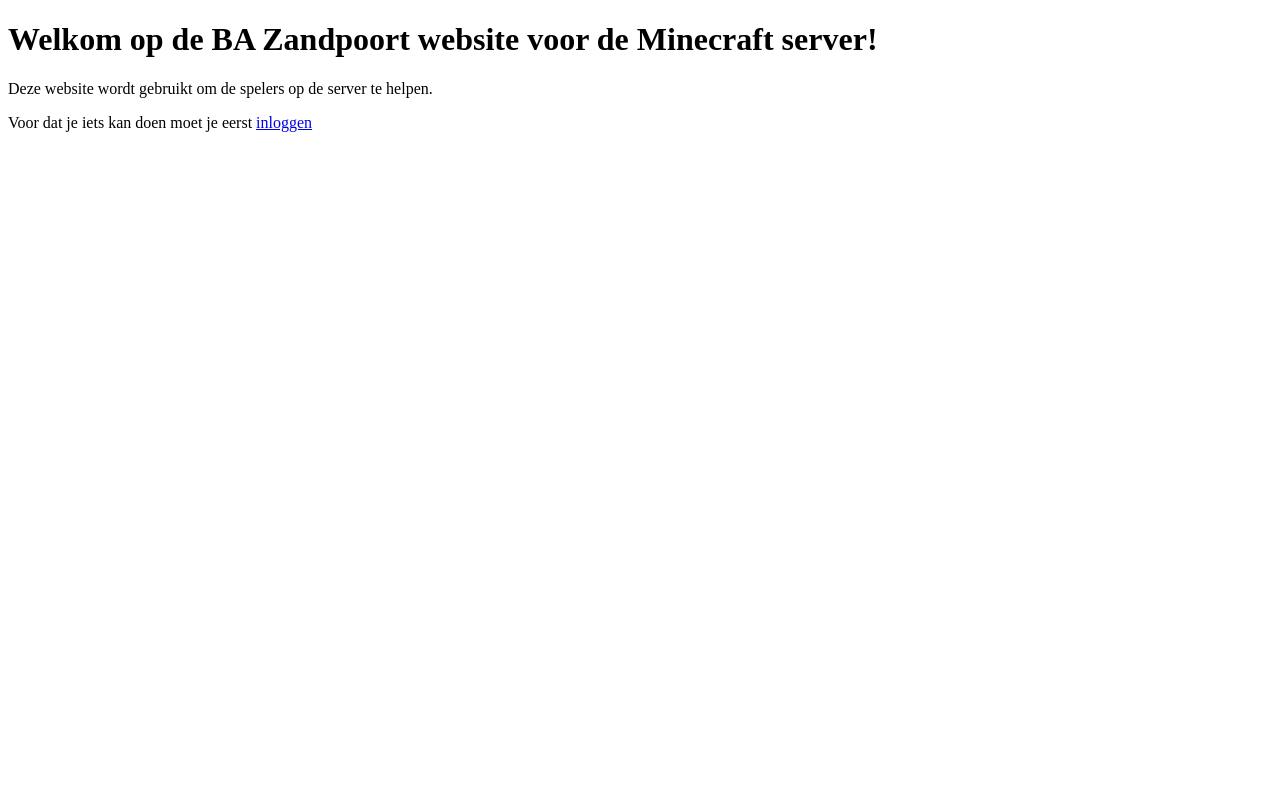
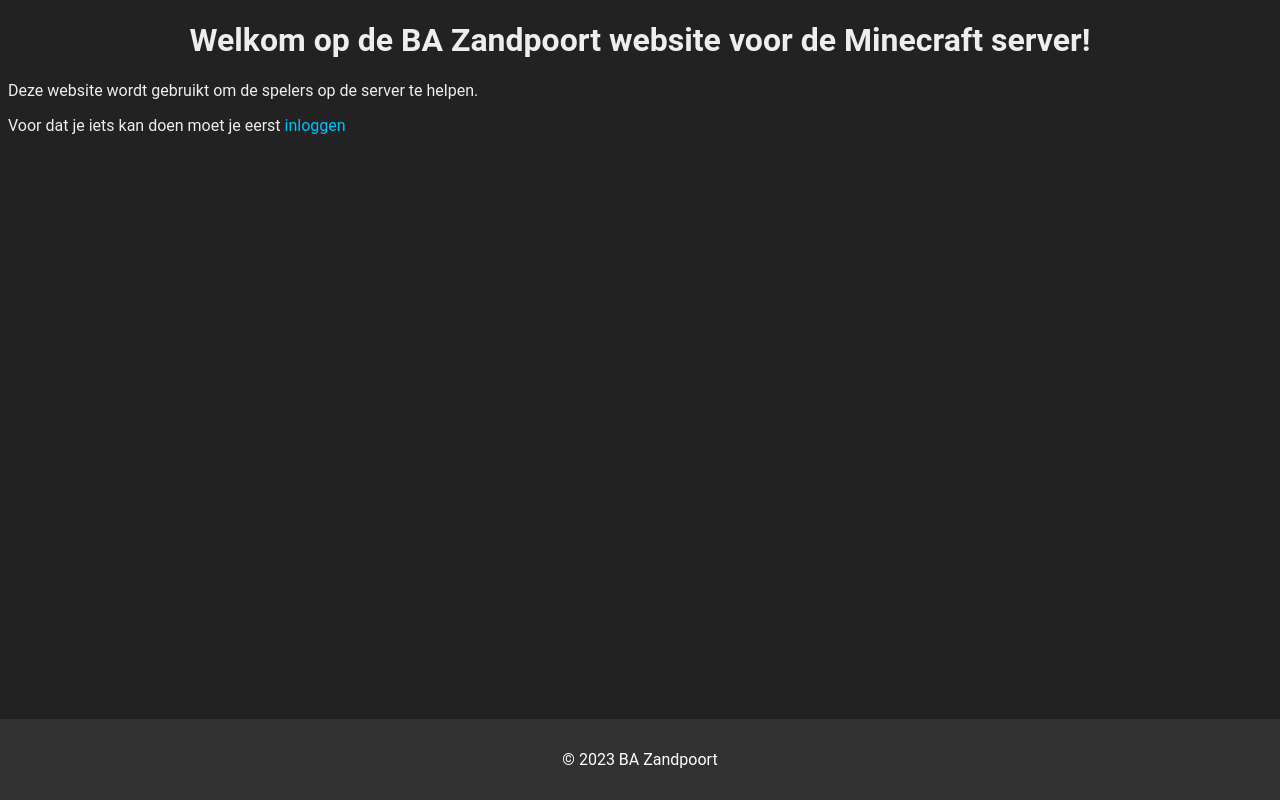
Before and after one commit to BAZandpoort/bazcraft-website, a PHP site: page / in a window 1280 px wide. Run offline with PHP 8.4, Linux system fonts and the light colour scheme.

Commit message:
Added auth.php for checking if the user is authenticated, added main.css for styling and changed a bit of the html to add footers.

```diff
--- /dev/null
+++ b/css/main.css
@@ -0,0 +1,134 @@
+/* class to be able to center text yesyes */
+.center {
+    text-align: center;
+}
+
+
+/* Default font family & dark mode*/
+body {
+    font-family: 'Roboto', sans-serif;
+    background-color: #222;
+    color: #eee;
+}
+
+
+/* set links to a different color */
+a {
+    color: #00BFFF;
+    text-decoration: none;
+}
+
+/* add hover effect for links */
+a:hover {
+    color: #1E90FF;
+    text-decoration: underline;
+}
+
+/* style the header */
+header {
+    padding: 20px;
+    text-align: center;
+}
+
+/* style the main content */
+main {
+    padding: 20px;
+    max-width: 800px;
+    margin: 0 auto;
+}
+
+/* add shadow effect for boxes */
+.box {
+    box-shadow: 0 2px 4px rgba(0, 0, 0, 0.5);
+}
+
+/* style buttons */
+button {
+    background-color: #00BFFF;
+    color: #fff;
+    border: none;
+    border-radius: 5px;
+    padding: 10px 20px;
+    cursor: pointer;
+}
+
+/* add hover effect for buttons */
+button:hover {
+    background-color: #1E90FF;
+}
+
+
+/* add smooth scrolling */
+html {
+    scroll-behavior: smooth;
+}
+
+/* add border radius to images */
+img {
+    border-radius: 5px;
+}
+
+/* add a box shadow effect to images */
+img:hover {
+    box-shadow: 0 0 10px rgba(0, 0, 0, 0.5);
+}
+
+
+/* just footer styling */
+footer {
+    background-color: #323232;
+    color: #fff;
+    padding: 15px;
+    text-align: center;
+    position: fixed;
+    bottom: 0;
+    left: 0;
+    right: 0;
+}
+
+
+
+
+/* Form styling */
+form {
+    max-width: 400px;
+    margin: 50px auto;
+    padding: 20px;
+    background-color: #222;
+    color: #eee;
+    border-radius: 10px;
+    box-shadow: 0 0 10px rgba(0, 0, 0, 0.5);
+}
+
+form label {
+    display: block;
+    margin-bottom: 10px;
+}
+
+form input[type="text"],
+form input[type="password"] {
+    display: block;
+    width: 95%;
+    padding: 10px;
+    margin-bottom: 20px;
+    border-radius: 5px;
+    border: none;
+    background-color: #323232;
+    color: #eee;
+}
+
+form input[type="submit"] {
+    display: block;
+    width: 100%;
+    padding: 10px;
+    border: none;
+    border-radius: 5px;
+    background-color: #323232;
+    color: #fff;
+    cursor: pointer;
+    transition: background-color 0.3s ease;
+}
+
+form input[type="submit"]:hover {
+    background-color: #0d8bf2;
+}
--- a/index.php
+++ b/index.php
@@ -1,14 +1,20 @@
 <!DOCTYPE html>
 <html lang="en">
 <head>
+    <link rel="stylesheet" href="css/main.css">
     <meta charset="UTF-8">
     <meta http-equiv="X-UA-Compatible" content="IE=edge">
     <meta name="viewport" content="width=device-width, initial-scale=1.0">
     <title>Minecraft - BA Zandpoort</title>
 </head>
 <body>
-    <h1>Welkom op de BA Zandpoort website voor de Minecraft server!</h1>
+    <h1 class="center">Welkom op de BA Zandpoort website voor de Minecraft server!</h1>
     <p>Deze website wordt gebruikt om de spelers op de server te helpen.</p>
     <p>Voor dat je iets kan doen moet je eerst <a href="login.php">inloggen</a></p>
+
+
+    <footer>
+        <p>&copy; 2023 BA Zandpoort</p>
+    </footer>
 </body>
 </html>
```
Also changed, not shown: auth.php (added, +8 -0 lines), authenticate.php (+5 -2 lines), dashboard.php (+14 -0 lines), login.php (+6 -1 lines), logout.php (added, +8 -0 lines).
